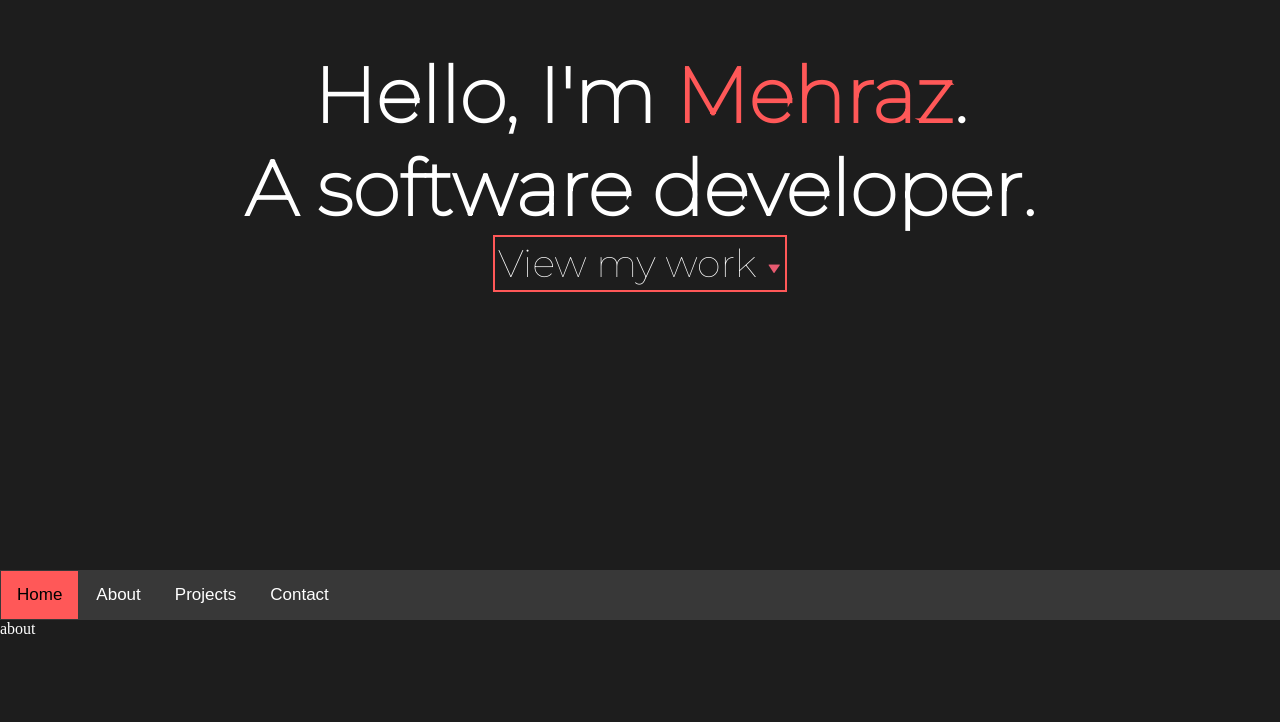
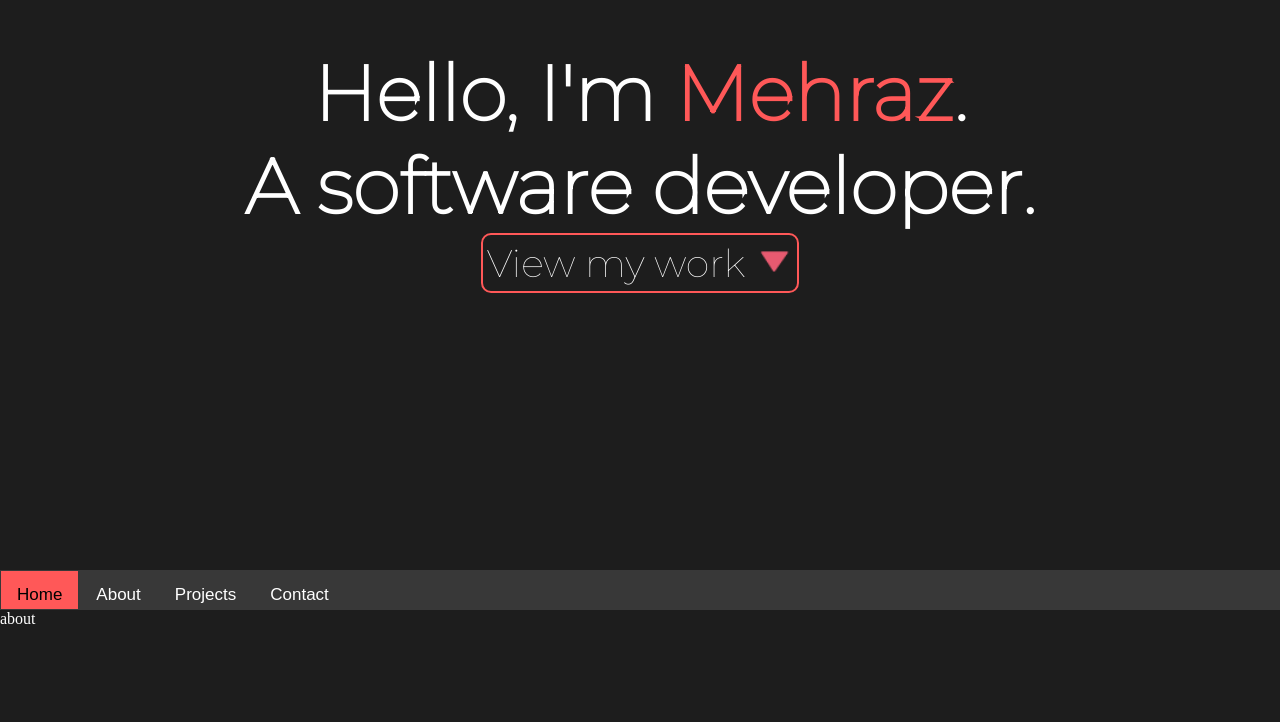
Before and after one commit to Mehraz159/MehhPortfolio, a plain HTML site: page index.html in a window 1280 px wide. Shown: the part 230-952 px from the top of the page. Drawn offline with Linux system fonts and the light colour scheme; a web font is replaced by a local one.

Commit message:
Add files via upload

```diff
--- a/index.html
+++ b/index.html
@@ -12,10 +12,7 @@
     <link rel="preconnect" href="https://fonts.gstatic.com" crossorigin>
     <link href="https://fonts.googleapis.com/css2?family=Montserrat:wght@100&family=Mooli&display=swap"
         rel="stylesheet">
-    <link rel="apple-touch-icon" sizes="180x180" href="/apple-touch-icon.png">
-    <link rel="icon" type="image/png" sizes="32x32" href="/favicon-32x32.png">
-    <link rel="icon" type="image/png" sizes="16x16" href="/favicon-16x16.png">
-    <link rel="manifest" href="/site.webmanifest">
+
 </head>
 
 <body>
@@ -23,7 +20,8 @@
         <div id="header">
             <h1>Hello, I'm <span style="color: rgb(255, 88, 88);">Mehraz</span>.</h1>
             <h1>A software developer.</h1>
-            <a class="my-work" href="#about">View my work </a>
+            <a class="my-work" href="#about">View my work <img class="arrow" src="./favicon_io/favicon-32x32.png"
+                    alt="arrow"> </a>
         </div>
     </div>
     <div class="nav">
@@ -45,7 +43,7 @@
         </div>
         <div class="contactbody">
             <div id="contact"></div>
-            contact
+            content
         </div>
     </div>
 
--- a/style.css
+++ b/style.css
@@ -18,7 +18,6 @@ h1 {
     font-family: 'Montserrat', sans-serif;
     font-size: 6vw;
     color: white;
-
 }
 
 #header {
@@ -32,29 +31,31 @@ h1 {
 .my-work {
     font-size: 3vw;
     border: 2px solid rgb(255, 88, 88);
-    padding: 3px;
+    padding: 4px;
+    border-radius: 10px;
 }
 
-.my-work::after {
-    content: url(./favicon_io/favicon-16x16.png);
-}
+
 
 .my-work {
     text-decoration: none;
     font-family: 'Montserrat', sans-serif;
 }
 
+.arrow {
+    width: 3vw;
+    position: relative;
+    top: 4px;
+}
+
 .nav {
     font-family: 'Mooli', sans-serif;
     display: flex;
-    flex-direction: row;
-    height: 50px;
+    height: 5vh;
     position: sticky;
     top: 0px;
     background-color: rgb(56, 56, 56);
     color: white;
-    /*justify-content: space-around;*/
-
 }
 
 .nav a {
```
Also changed, not shown: favicon_io/favicon-32x32.png (added).
